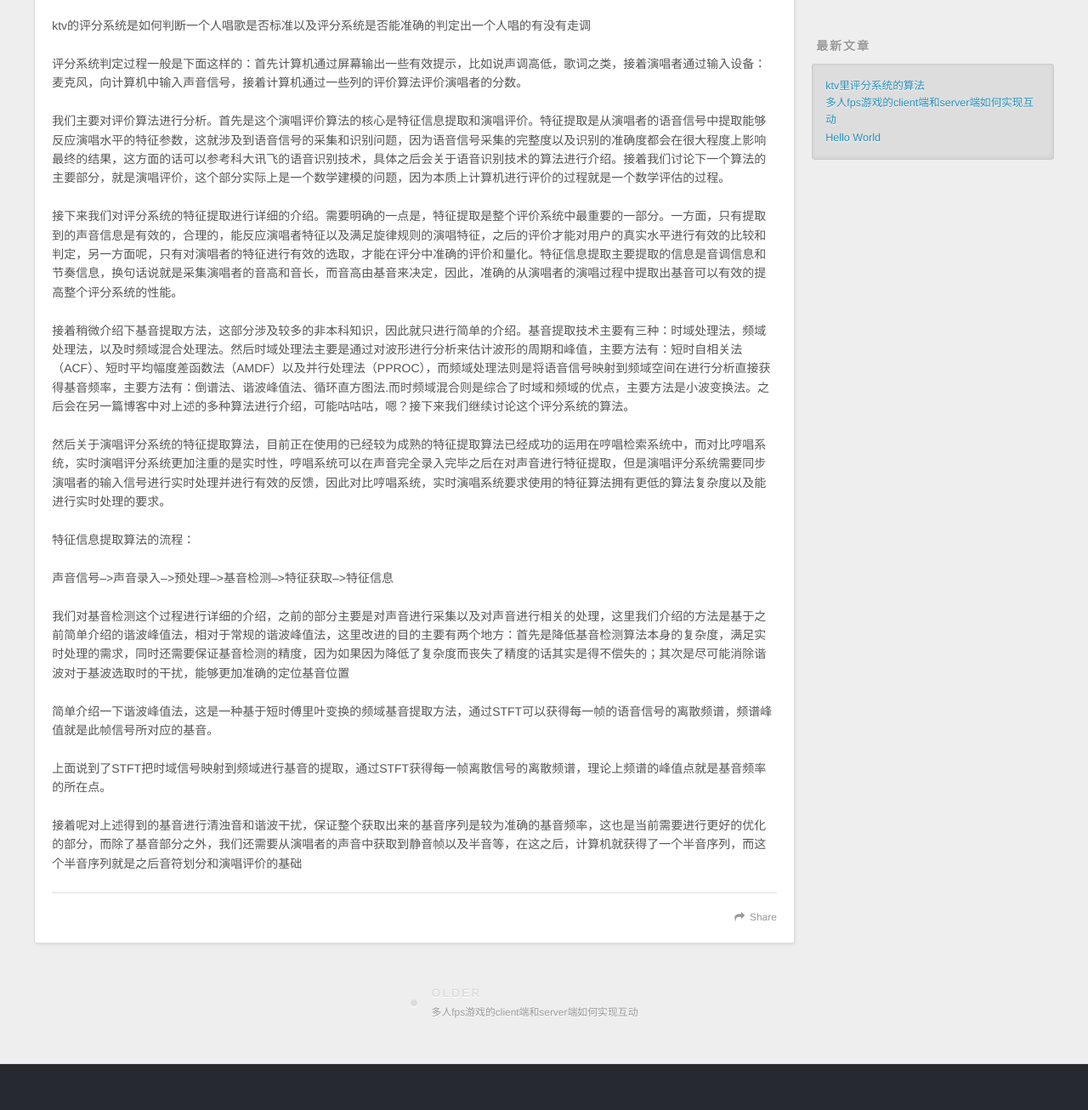
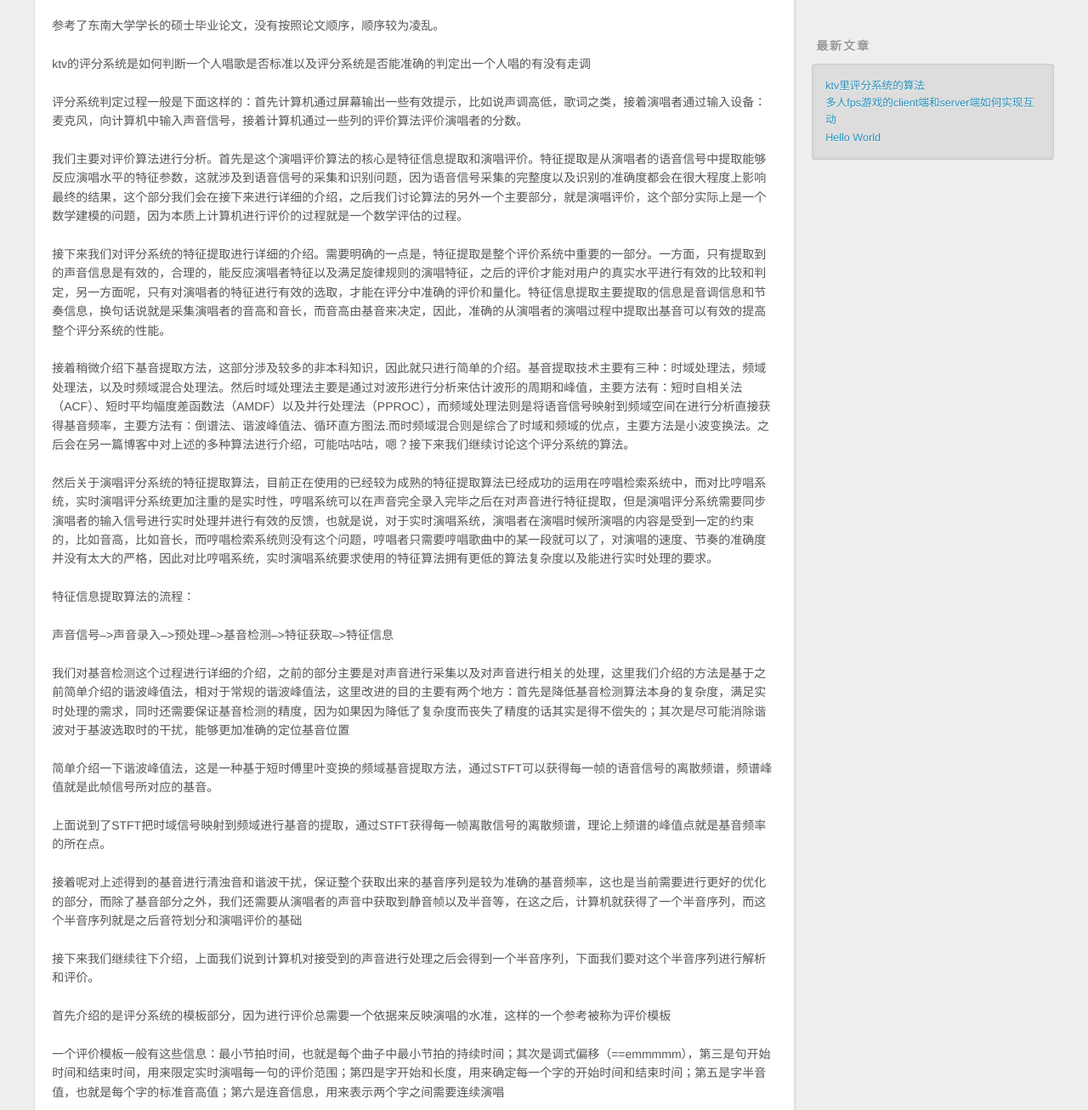
Before and after one commit to Tonyoue/Tonyoue.github.io, a plain HTML site: page 2017/10/14/ktv里评分系统的算法/index.html in a window 1280 px wide. Shown: the part 434-1740 px from the top of the page at 85% size. Drawn offline with nearby package versions, Linux system fonts and the light colour scheme.

Commit message:
Site updated: 2017-10-14 22:44:11

```diff
--- a/2017/10/14/ktv里评分系统的算法/index.html
+++ b/2017/10/14/ktv里评分系统的算法/index.html
@@ -5,17 +5,17 @@
 
   <title>ktv里评分系统的算法 | 桐悠的读书笔记</title>
   <meta name="viewport" content="width=device-width, initial-scale=1, maximum-scale=1">
-  <meta name="description" content="ktv的评分系统是如何判断一个人唱歌是否标准以及评分系统是否能准确的判定出一个人唱的有没有走调 评分系统判定过程一般是下面这样的：首先计算机通过屏幕输出一些有效提示，比如说声调高低，歌词之类，接着演唱者通过输入设备：麦克风，向计算机中输入声音信号，接着计算机通过一些列的评价算法评价演唱者的分数。 我们主要对评价算法进行分析。首先是这个演唱评价算法的核心是特征信息提取和演唱评价。特征提取是从演唱者的">
+  <meta name="description" content="参考了东南大学学长的硕士毕业论文，没有按照论文顺序，顺序较为凌乱。 ktv的评分系统是如何判断一个人唱歌是否标准以及评分系统是否能准确的判定出一个人唱的有没有走调 评分系统判定过程一般是下面这样的：首先计算机通过屏幕输出一些有效提示，比如说声调高低，歌词之类，接着演唱者通过输入设备：麦克风，向计算机中输入声音信号，接着计算机通过一些列的评价算法评价演唱者的分数。 我们主要对评价算法进行分析。首先是">
 <meta property="og:type" content="article">
 <meta property="og:title" content="ktv里评分系统的算法">
 <meta property="og:url" content="http://yoursite.com/2017/10/14/ktv里评分系统的算法/index.html">
 <meta property="og:site_name" content="桐悠的读书笔记">
-<meta property="og:description" content="ktv的评分系统是如何判断一个人唱歌是否标准以及评分系统是否能准确的判定出一个人唱的有没有走调 评分系统判定过程一般是下面这样的：首先计算机通过屏幕输出一些有效提示，比如说声调高低，歌词之类，接着演唱者通过输入设备：麦克风，向计算机中输入声音信号，接着计算机通过一些列的评价算法评价演唱者的分数。 我们主要对评价算法进行分析。首先是这个演唱评价算法的核心是特征信息提取和演唱评价。特征提取是从演唱者的">
+<meta property="og:description" content="参考了东南大学学长的硕士毕业论文，没有按照论文顺序，顺序较为凌乱。 ktv的评分系统是如何判断一个人唱歌是否标准以及评分系统是否能准确的判定出一个人唱的有没有走调 评分系统判定过程一般是下面这样的：首先计算机通过屏幕输出一些有效提示，比如说声调高低，歌词之类，接着演唱者通过输入设备：麦克风，向计算机中输入声音信号，接着计算机通过一些列的评价算法评价演唱者的分数。 我们主要对评价算法进行分析。首先是">
 <meta property="og:locale" content="zh-CN">
-<meta property="og:updated_time" content="2017-10-14T15:43:08.958Z">
+<meta property="og:updated_time" content="2017-10-15T02:43:21.328Z">
 <meta name="twitter:card" content="summary">
 <meta name="twitter:title" content="ktv里评分系统的算法">
-<meta name="twitter:description" content="ktv的评分系统是如何判断一个人唱歌是否标准以及评分系统是否能准确的判定出一个人唱的有没有走调 评分系统判定过程一般是下面这样的：首先计算机通过屏幕输出一些有效提示，比如说声调高低，歌词之类，接着演唱者通过输入设备：麦克风，向计算机中输入声音信号，接着计算机通过一些列的评价算法评价演唱者的分数。 我们主要对评价算法进行分析。首先是这个演唱评价算法的核心是特征信息提取和演唱评价。特征提取是从演唱者的">
+<meta name="twitter:description" content="参考了东南大学学长的硕士毕业论文，没有按照论文顺序，顺序较为凌乱。 ktv的评分系统是如何判断一个人唱歌是否标准以及评分系统是否能准确的判定出一个人唱的有没有走调 评分系统判定过程一般是下面这样的：首先计算机通过屏幕输出一些有效提示，比如说声调高低，歌词之类，接着演唱者通过输入设备：麦克风，向计算机中输入声音信号，接着计算机通过一些列的评价算法评价演唱者的分数。 我们主要对评价算法进行分析。首先是">
 
     <link rel="alternate" href="/atom.xml" title="桐悠的读书笔记" type="application/atom+xml">
 
@@ -90,23 +90,28 @@
 
     <div class="article-entry" itemprop="articleBody">
 
-        <p>ktv的评分系统是如何判断一个人唱歌是否标准以及评分系统是否能准确的判定出一个人唱的有没有走调</p>
+        <p>参考了东南大学学长的硕士毕业论文，没有按照论文顺序，顺序较为凌乱。</p>
+<p>ktv的评分系统是如何判断一个人唱歌是否标准以及评分系统是否能准确的判定出一个人唱的有没有走调</p>
 <p>评分系统判定过程一般是下面这样的：首先计算机通过屏幕输出一些有效提示，比如说声调高低，歌词之类，接着演唱者通过输入设备：麦克风，向计算机中输入声音信号，接着计算机通过一些列的评价算法评价演唱者的分数。</p>
-<p>我们主要对评价算法进行分析。首先是这个演唱评价算法的核心是特征信息提取和演唱评价。特征提取是从演唱者的语音信号中提取能够反应演唱水平的特征参数，这就涉及到语音信号的采集和识别问题，因为语音信号采集的完整度以及识别的准确度都会在很大程度上影响最终的结果，这方面的话可以参考科大讯飞的语音识别技术，具体之后会关于语音识别技术的算法进行介绍。接着我们讨论下一个算法的主要部分，就是演唱评价，这个部分实际上是一个数学建模的问题，因为本质上计算机进行评价的过程就是一个数学评估的过程。</p>
-<p>接下来我们对评分系统的特征提取进行详细的介绍。需要明确的一点是，特征提取是整个评价系统中最重要的一部分。一方面，只有提取到的声音信息是有效的，合理的，能反应演唱者特征以及满足旋律规则的演唱特征，之后的评价才能对用户的真实水平进行有效的比较和判定，另一方面呢，只有对演唱者的特征进行有效的选取，才能在评分中准确的评价和量化。特征信息提取主要提取的信息是音调信息和节奏信息，换句话说就是采集演唱者的音高和音长，而音高由基音来决定，因此，准确的从演唱者的演唱过程中提取出基音可以有效的提高整个评分系统的性能。</p>
+<p>我们主要对评价算法进行分析。首先是这个演唱评价算法的核心是特征信息提取和演唱评价。特征提取是从演唱者的语音信号中提取能够反应演唱水平的特征参数，这就涉及到语音信号的采集和识别问题，因为语音信号采集的完整度以及识别的准确度都会在很大程度上影响最终的结果，这个部分我们会在接下来进行详细的介绍，之后我们讨论算法的另外一个主要部分，就是演唱评价，这个部分实际上是一个数学建模的问题，因为本质上计算机进行评价的过程就是一个数学评估的过程。</p>
+<p>接下来我们对评分系统的特征提取进行详细的介绍。需要明确的一点是，特征提取是整个评价系统中重要的一部分。一方面，只有提取到的声音信息是有效的，合理的，能反应演唱者特征以及满足旋律规则的演唱特征，之后的评价才能对用户的真实水平进行有效的比较和判定，另一方面呢，只有对演唱者的特征进行有效的选取，才能在评分中准确的评价和量化。特征信息提取主要提取的信息是音调信息和节奏信息，换句话说就是采集演唱者的音高和音长，而音高由基音来决定，因此，准确的从演唱者的演唱过程中提取出基音可以有效的提高整个评分系统的性能。</p>
 <p>接着稍微介绍下基音提取方法，这部分涉及较多的非本科知识，因此就只进行简单的介绍。基音提取技术主要有三种：时域处理法，频域处理法，以及时频域混合处理法。然后时域处理法主要是通过对波形进行分析来估计波形的周期和峰值，主要方法有：短时自相关法（ACF）、短时平均幅度差函数法（AMDF）以及并行处理法（PPROC），而频域处理法则是将语音信号映射到频域空间在进行分析直接获得基音频率，主要方法有：倒谱法、谐波峰值法、循环直方图法.而时频域混合则是综合了时域和频域的优点，主要方法是小波变换法。之后会在另一篇博客中对上述的多种算法进行介绍，可能咕咕咕，嗯？接下来我们继续讨论这个评分系统的算法。</p>
-<p>然后关于演唱评分系统的特征提取算法，目前正在使用的已经较为成熟的特征提取算法已经成功的运用在哼唱检索系统中，而对比哼唱系统，实时演唱评分系统更加注重的是实时性，哼唱系统可以在声音完全录入完毕之后在对声音进行特征提取，但是演唱评分系统需要同步演唱者的输入信号进行实时处理并进行有效的反馈，因此对比哼唱系统，实时演唱系统要求使用的特征算法拥有更低的算法复杂度以及能进行实时处理的要求。</p>
+<p>然后关于演唱评分系统的特征提取算法，目前正在使用的已经较为成熟的特征提取算法已经成功的运用在哼唱检索系统中，而对比哼唱系统，实时演唱评分系统更加注重的是实时性，哼唱系统可以在声音完全录入完毕之后在对声音进行特征提取，但是演唱评分系统需要同步演唱者的输入信号进行实时处理并进行有效的反馈，也就是说，对于实时演唱系统，演唱者在演唱时候所演唱的内容是受到一定的约束的，比如音高，比如音长，而哼唱检索系统则没有这个问题，哼唱者只需要哼唱歌曲中的某一段就可以了，对演唱的速度、节奏的准确度并没有太大的严格，因此对比哼唱系统，实时演唱系统要求使用的特征算法拥有更低的算法复杂度以及能进行实时处理的要求。</p>
 <p>特征信息提取算法的流程：</p>
 <p>声音信号–&gt;声音录入–&gt;预处理–&gt;基音检测–&gt;特征获取–&gt;特征信息</p>
 <p>我们对基音检测这个过程进行详细的介绍，之前的部分主要是对声音进行采集以及对声音进行相关的处理，这里我们介绍的方法是基于之前简单介绍的谐波峰值法，相对于常规的谐波峰值法，这里改进的目的主要有两个地方：首先是降低基音检测算法本身的复杂度，满足实时处理的需求，同时还需要保证基音检测的精度，因为如果因为降低了复杂度而丧失了精度的话其实是得不偿失的；其次是尽可能消除谐波对于基波选取时的干扰，能够更加准确的定位基音位置</p>
 <p>简单介绍一下谐波峰值法，这是一种基于短时傅里叶变换的频域基音提取方法，通过STFT可以获得每一帧的语音信号的离散频谱，频谱峰值就是此帧信号所对应的基音。</p>
 <p>上面说到了STFT把时域信号映射到频域进行基音的提取，通过STFT获得每一帧离散信号的离散频谱，理论上频谱的峰值点就是基音频率的所在点。</p>
 <p>接着呢对上述得到的基音进行清浊音和谐波干扰，保证整个获取出来的基音序列是较为准确的基音频率，这也是当前需要进行更好的优化的部分，而除了基音部分之外，我们还需要从演唱者的声音中获取到静音帧以及半音等，在这之后，计算机就获得了一个半音序列，而这个半音序列就是之后音符划分和演唱评价的基础</p>
+<p>接下来我们继续往下介绍，上面我们说到计算机对接受到的声音进行处理之后会得到一个半音序列，下面我们要对这个半音序列进行解析和评价。</p>
+<p>首先介绍的是评分系统的模板部分，因为进行评价总需要一个依据来反映演唱的水准，这样的一个参考被称为评价模板</p>
+<p>一个评价模板一般有这些信息：最小节拍时间，也就是每个曲子中最小节拍的持续时间；其次是调式偏移（==emmmmm），第三是句开始时间和结束时间，用来限定实时演唱每一句的评价范围；第四是字开始和长度，用来确定每一个字的开始时间和结束时间；第五是字半音值，也就是每个字的标准音高值；第六是连音信息，用来表示两个字之间需要连续演唱</p>
+<p>介绍完评价模板我们介绍一下音符切分。上面说到通过处理之后我们获得了一个半音序列，而事实上，这个半音序列本质上就是演唱者演唱某一句的音高轮廓曲线，而通过评价模板，我们也获得了整个歌曲的标准音符信息，也就是说，接下来我们需要做的是事情就是从上述的音高轮廓中提取出相应的音符信息，然后通过与标准的音符信息进行对比，就可以得到演唱者的客观表现。而所谓的音符切分，就是将一个音高序列转化分割成离散的音符序列的过程，音符划分是真个算法的先导，同时也是整个算法的关键。一方面，从演唱行为上进行分析，演唱者演唱的内容实质上是一个个音符，如果能够从音高序列中区分出某一个音符的特征，就能获得和评价模板匹配的信息；另一方面，从评价模板信息中我们可以看到，如果能够勾勒出每一个音符的开始时间和结束时间，就可以与评价模板相对应，从而降低整个算法的复杂度，但是却不降低算法的精度。</p>
 
 
     </div>
     <footer class="article-footer">
-      <a data-url="http://yoursite.com/2017/10/14/ktv里评分系统的算法/" data-id="cj8rhvw4z000158jhpvpdpp83" class="article-share-link">Share</a>
+      <a data-url="http://yoursite.com/2017/10/14/ktv里评分系统的算法/" data-id="cj8s5d25u0000h0jhflmxoqd4" class="article-share-link">Share</a>
 
 
     </footer>
```
Also changed, not shown: 2017/10/07/hello-world/index.html (+1 -1 lines), 2017/10/13/多人fps游戏的client端和server端如何实现互动/index.html (+1 -1 lines), index.html (+12 -7 lines).
